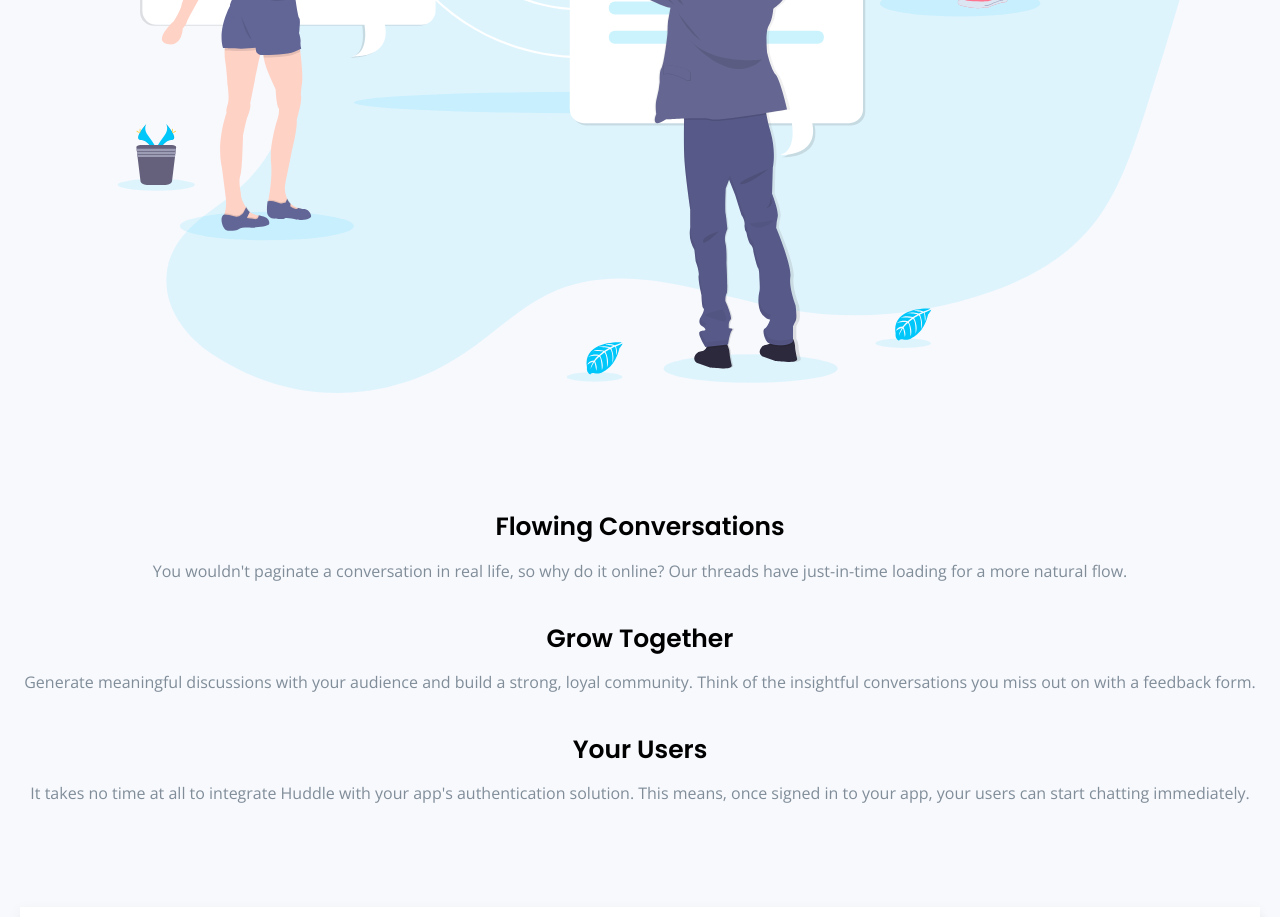
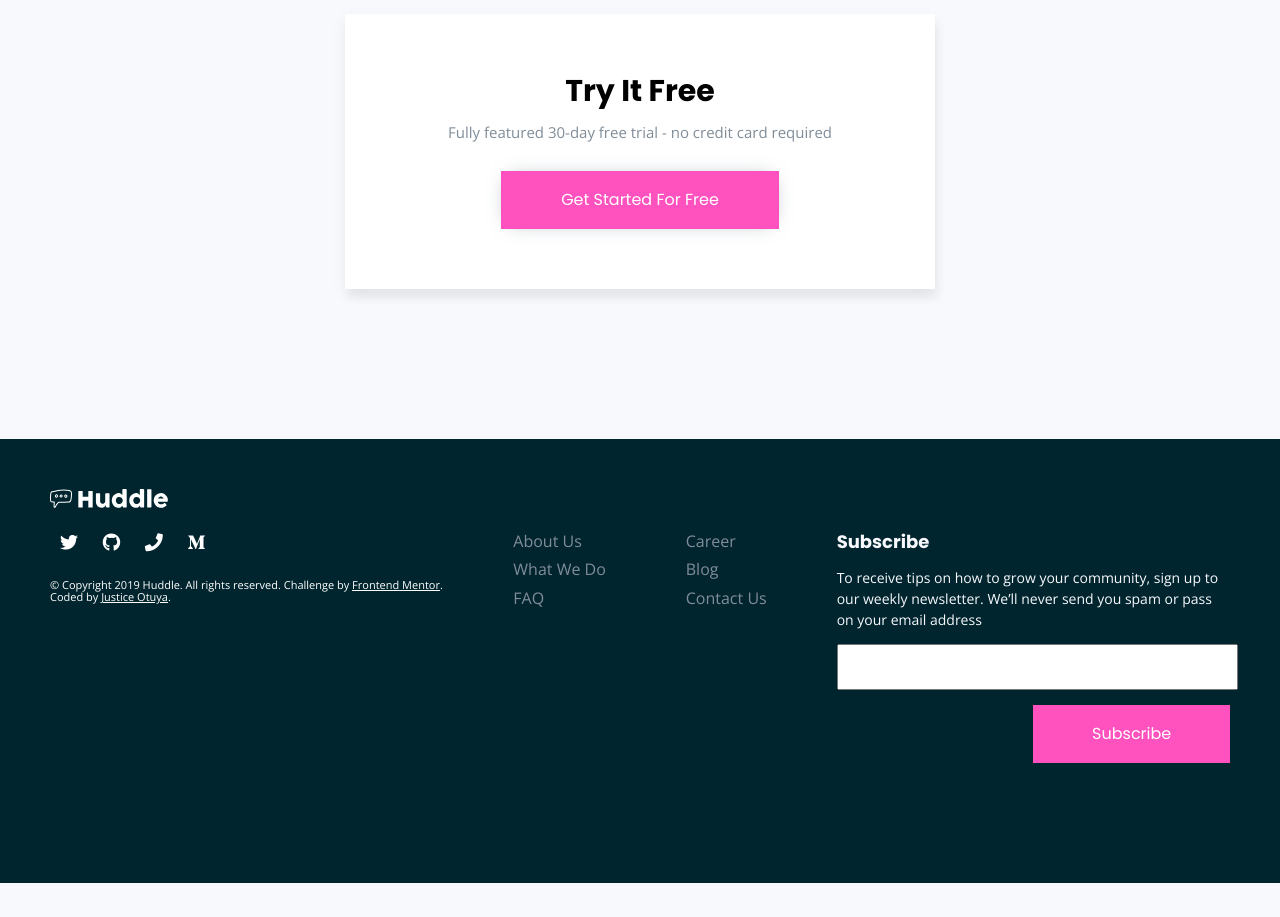
Before and after one commit to justiceotuya/huddle-landing-page, a plain HTML site: page index.html in a window 1280 px wide. Shown: the part 1880-2797 px from the top of the page. After the commit the page ends 2763 px from the top, so only its background shows below. Drawn offline with nearby package versions, Linux system fonts and the light colour scheme.

Commit message:
finished desktop page

```diff
--- a/index.html
+++ b/index.html
@@ -41,7 +41,6 @@
 
   <section class="conversation">
 <img class="conversation-image" src="./images/illustration-your-users.svg" alt="users conversation image">
-  </section>
 
   <section class="highpoints">
 
@@ -78,6 +77,7 @@
               </p>
             </div>
   </section>
+  </section>
 
 <section class="cta">
   <h1 class="cta-headline"> Try It Free</h1>
@@ -91,15 +91,20 @@
 
 <footer class="footer">
   <img class="footer__image" src="./images/logo-light.svg" alt="huddle logo">
+  <section class="footer__section">
   <nav class="footer__link">
     <ul>
+      <div>
         <li>About Us</li>
         <li>What We Do</li>
         <li>FAQ</li>
+      </div>
+      <div>
         <li>Career</li>
         <li>Blog</li>
         <li>Contact Us</li>
     </ul>
+    </div>
   </nav>
 
   <div class="subscribe">
@@ -136,6 +141,8 @@
     Coded by <a href="#">Justice Otuya</a>.
   </p>
 </div>
+  </section>
+
   </footer>
 </body>
 </html>
--- a/style/sass/index.scss
+++ b/style/sass/index.scss
@@ -83,14 +83,6 @@ body {
 		}
 	}
 }
-.conversation {
-	margin-top: 3rem;
-	&-image {
-		width: 90%;
-		margin-top: 20rem;
-		margin-bottom: 10rem;
-	}
-}
 
 .hero {
 	display: grid;
@@ -118,6 +110,15 @@ body {
 	}
 
 	&-cta-button {
+	}
+}
+
+.conversation {
+	margin-top: 3rem;
+	&-image {
+		width: 90%;
+		margin-top: 20rem;
+		margin-bottom: 10rem;
 	}
 }
 
@@ -243,3 +244,128 @@ body {
 		color: #ffffff;
 	}
 }
+
+@media only screen and (min-width: 576px) {
+	.header,
+	.hero,
+	.main {
+		margin: 5rem;
+	}
+
+	.header {
+		&-logo {
+			width: 20rem;
+		}
+	}
+
+	.btn {
+		font-size: 90%;
+
+		&-white {
+			padding: 1.5rem 5rem;
+		}
+
+		&-pink {
+			background-color: $color-primary;
+			color: white;
+			margin-top: 1.5rem;
+			display: inline-block;
+			padding: 2rem 6rem;
+			font-size: 1.6rem;
+			&:visited {
+				color: white;
+			}
+		}
+	}
+
+	.hero {
+		&-image {
+			width: 75%;
+			// margin-top: 20rem;
+			// margin-bottom: 10rem;
+		}
+	}
+
+	.main {
+		&-section {
+			width: 55%;
+			margin: 0 auto;
+		}
+	}
+
+	.conversation {
+		margin: 20rem 5rem 10rem 5rem;
+		display: flex;
+		justify-content: space-between;
+		align-items: center;
+
+		&-image {
+			width: 45%;
+			align-self: flex-start;
+			margin-top: 2rem;
+			// height: 30%;
+		}
+	}
+
+	.highpoints {
+		width: 45%;
+		text-align: left;
+		margin-bottom: 0;
+	}
+
+	.cta {
+		width: 50%;
+		margin: 15rem auto;
+		padding: 6rem 0;
+		&-headline {
+			font-size: 3rem;
+		}
+		&-text {
+			font-size: 1.5rem;
+		}
+	}
+
+	.footer {
+		padding: 0 5rem 7rem 5rem;
+		&__section {
+			display: grid;
+			grid-template-columns: repeat(3, 1fr);
+		}
+		&__image {
+			width: 10%;
+			margin: 0;
+			display: inline-block;
+			padding-bottom: 2rem;
+		}
+		&__link > ul {
+			display: flex;
+			justify-content: space-evenly;
+		}
+	}
+	.subscribe {
+		text-align: left;
+		&__headline {
+			margin: 0;
+		}
+		&__button {
+			width: 50%;
+			padding: 2rem 4rem;
+			align-self: flex-end;
+		}
+		&__form {
+			display: flex;
+			flex-direction: column;
+		}
+	}
+
+	.attribution {
+		grid-column: 1/2;
+		grid-row: 1;
+		text-align: left;
+
+		&__contact {
+			margin: 0 auto;
+			padding-bottom: 1.5rem;
+		}
+	}
+}
```
Also changed, not shown: style/css/index.css, 1 other file. Lines whose indentation alone changed are shown as unchanged.
